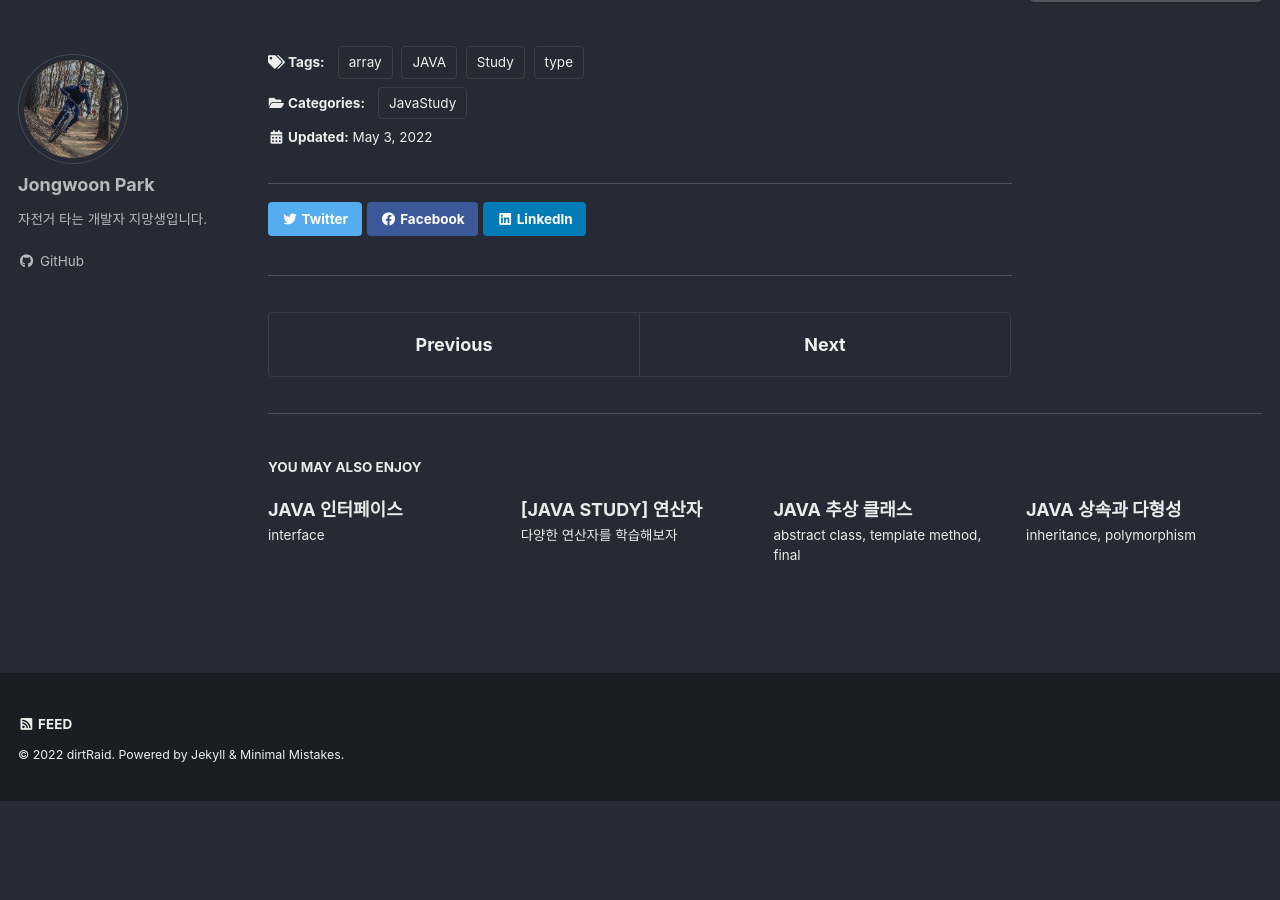
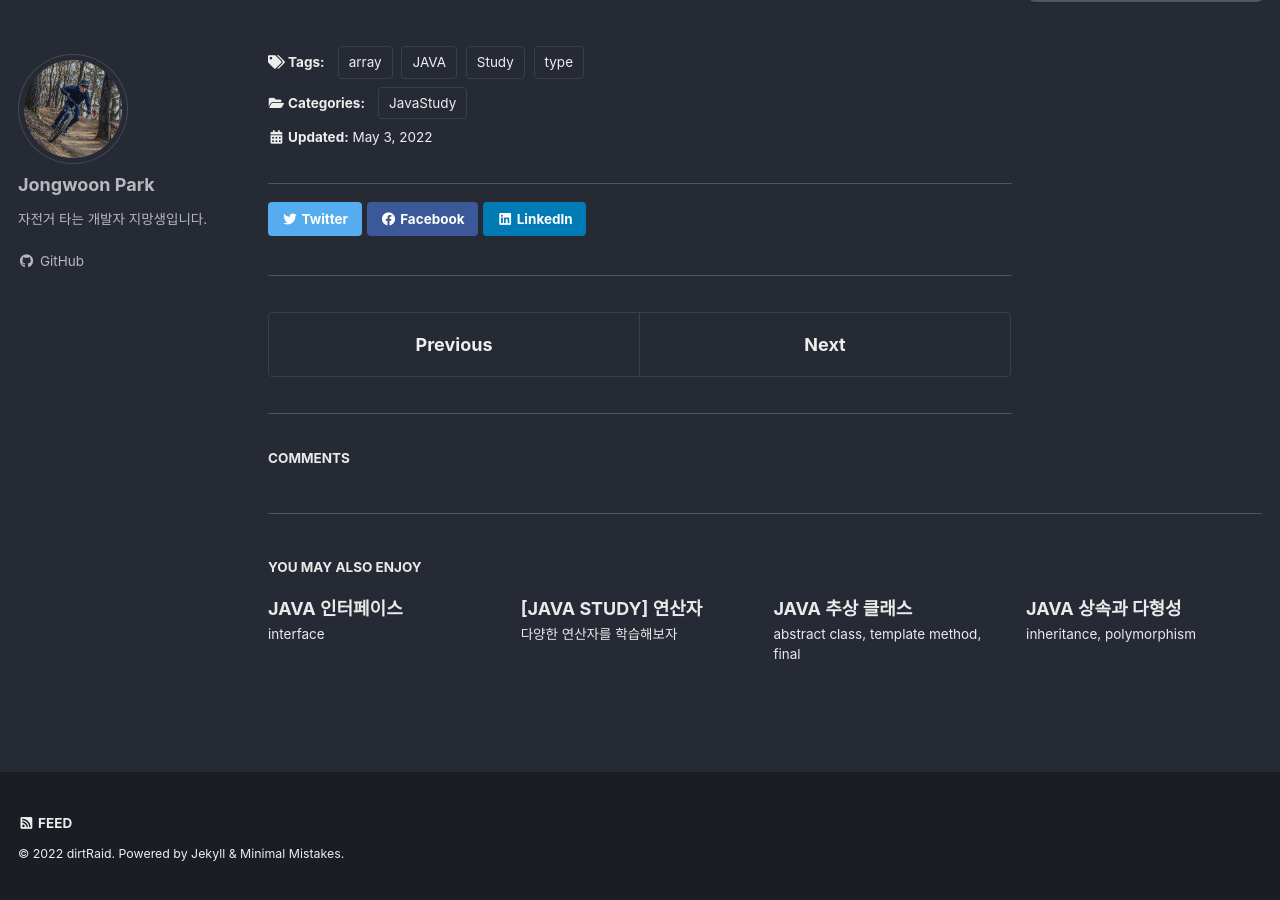
Before and after one commit to nortiz1349/dirtRaid, a Jekyll site: the page built from _posts/2022-05-03-javaStudy_week2.md, in a window 1280 px wide and 900 px high, scrolled down 1935 px. Built offline with Jekyll 4.4.1, drawn with Linux system fonts in a browser that asks for light colours; cached includes are drawn as plain includes; some web fonts are replaced; comment, search, counter and statistics services are not loaded; before the commit the page ends 2736 px from its top, so only the background shows below that.

```diff
--- a/_config.yml
+++ b/_config.yml
@@ -21,6 +21,13 @@ twitter_username:
 github_username: nortiz1349
 minimal_mistakes_skin: dark
 search: true
+
+repository: "nortiz1349/comments"
+comments:
+  provider: "utterances"
+  utterances:
+    theme: "photon-dark"
+    issue-term: "pathname"
 
 # Build settings
 markdown: kramdown
```
